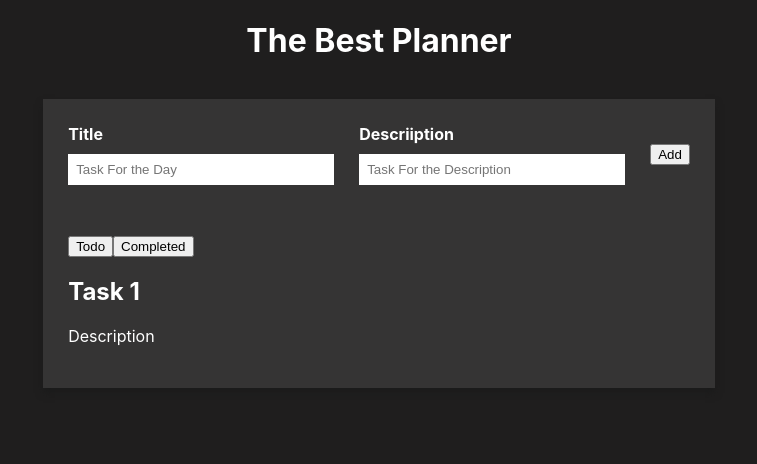
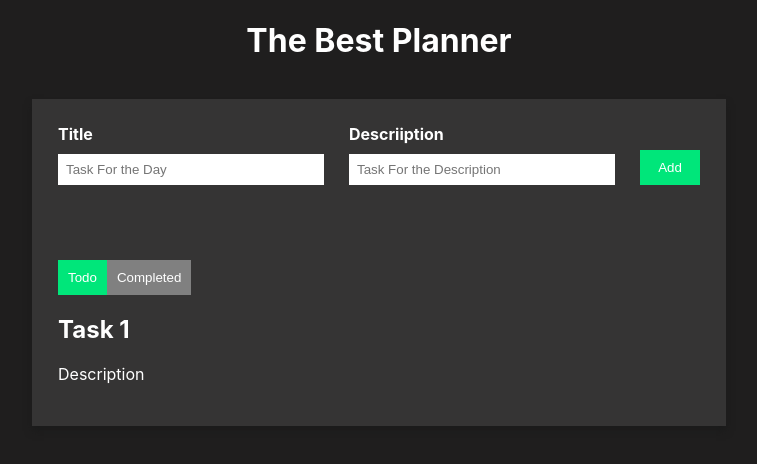
Before and after one commit to MBUDA-BRANICE-NJIRA/Todo-List-Pro., a React (Create React App) app: page / in a window 1280 px wide. Shown: the top 464 px of the page, without its empty margins (261-1018 px from the left). Built offline with nearby package versions, Linux system fonts and the light colour scheme.

Commit message:
Styled the todo button using javascript by calling in a function and using if else statement

```diff
--- a/src/App.css
+++ b/src/App.css
@@ -88,3 +88,34 @@ h1{
 
  outline: 2px solid rgb(0, 230, 122);
 }
+
+.primary-button{
+  background-color: rgb(0, 230, 122);
+  color: white;
+  border: none;
+  border-radius: 0% ;
+  margin-top: 25px;
+  padding: 10px;
+  width: 60px;
+  cursor: pointer;
+}
+
+.primary-button:hover{
+  background-color: rgb(4, 196, 106);
+}
+
+.secbtn{
+  background-color: gray;
+  color: white;
+  border: none;
+  border-radius: 0% ;
+  margin-top: 25px;
+  padding: 10px;
+  width: fit-content;
+  cursor: pointer;
+
+}
+
+.active{
+  background-color: rgb(0, 230, 122);
+}
--- a/src/App.js
+++ b/src/App.js
@@ -1,13 +1,15 @@
+import { useState } from "react";
 import "./App.css";
 
 function App() {
+  const [isCompleteScreen, setIsCompleteScreen] = useState(false);
+
   return (
     <div className="App">
       <h1>The Best Planner</h1>
 
       <div className="todo-box">
         <div className="todo-input">
-
           <div className="todo-items">
             <label>Title</label>
             <input type="text" placeholder="Task For the Day" />
@@ -23,10 +25,19 @@ function App() {
           </button>
         </div>
 
-
         <div className="btnArea">
-            <button>Todo</button>
-            <button>Completed</button>
+          <button
+            className={`secbtn ${isCompleteScreen === false && `active`}`}
+            onClick={() => setIsCompleteScreen(false)}
+          >
+            Todo
+          </button>
+          <button
+            className={`secbtn ${isCompleteScreen === true && `active`}`}
+            onClick={() => setIsCompleteScreen(true)}
+          >
+            Completed
+          </button>
         </div>
 
         <div className="displayArea">
@@ -35,7 +46,6 @@ function App() {
             <p> Description</p>
           </div>
         </div>
-
       </div>
     </div>
   );
```
Lines whose indentation alone changed are shown as unchanged.
